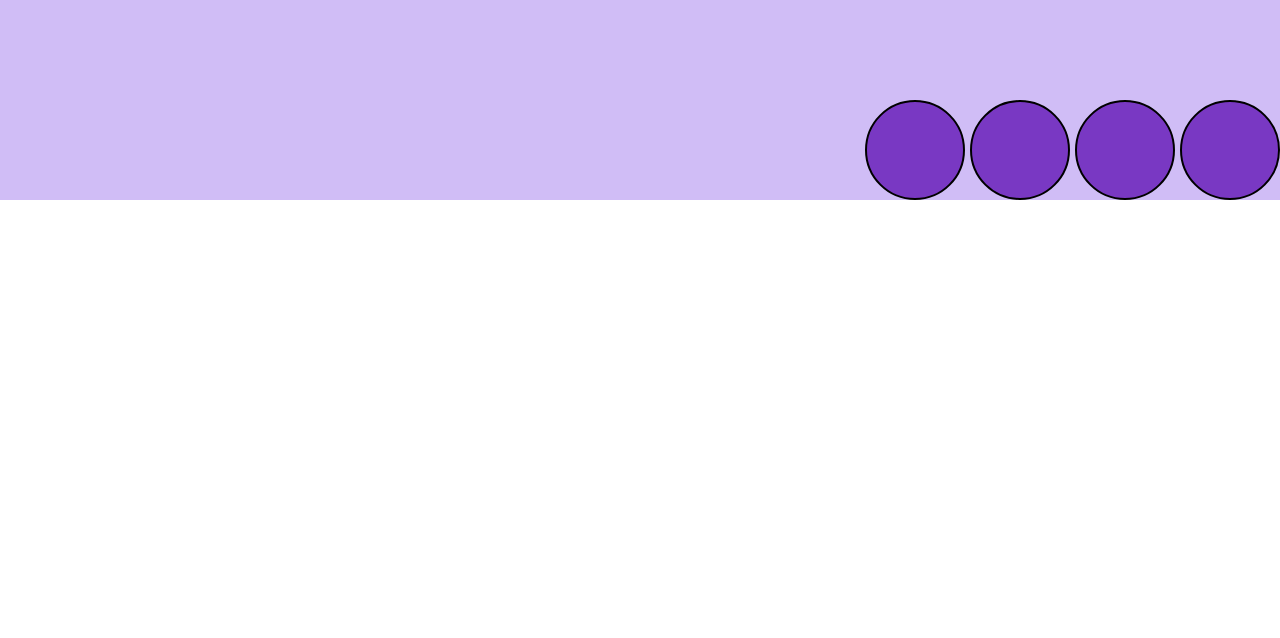
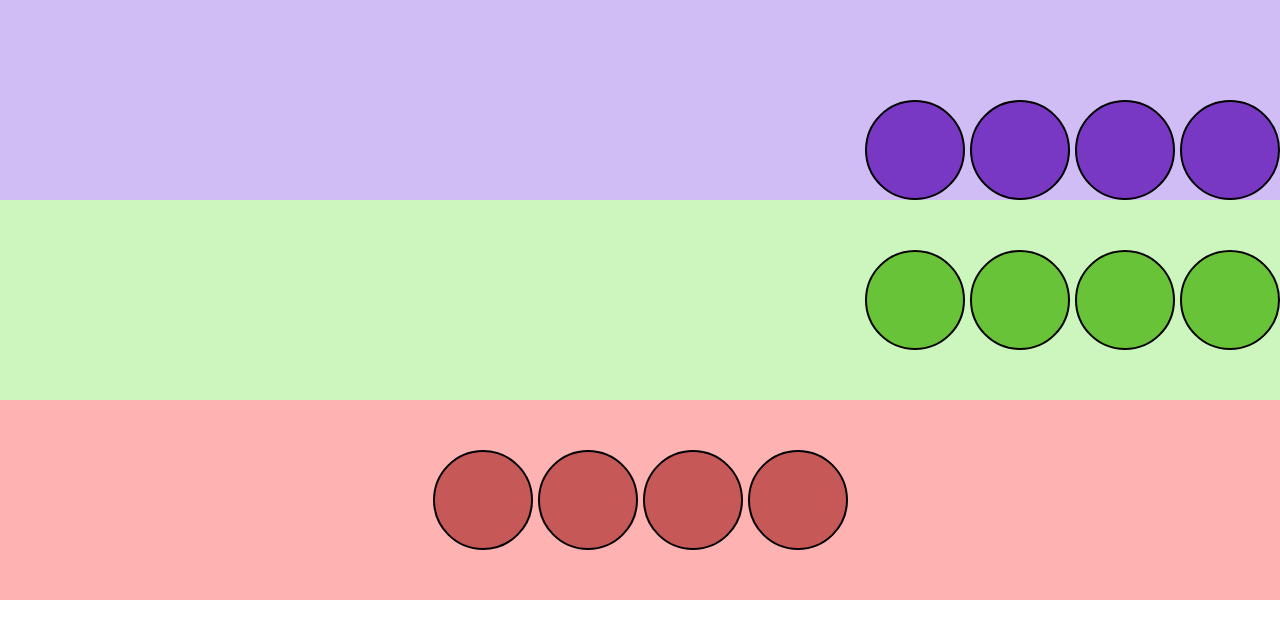
Before and after one commit to Fernanda8234/Flex, a plain HTML site: page index.html in a window 1280 px wide. Drawn offline with Linux system fonts and the light colour scheme.

Commit message:
circulos vermelhos criados

```diff
--- a/index.html
+++ b/index.html
@@ -16,6 +16,18 @@
             <div></div>
             <div></div>
         </div>
+        <div class="verde">
+            <div></div>
+            <div></div>
+            <div></div>
+            <div></div>
+        </div>
+        <div class="vermelho">
+            <div></div>
+            <div></div>
+            <div></div>
+            <div></div>
+        </div>
     </main>
 </body>
 
--- a/style.css
+++ b/style.css
@@ -28,3 +28,37 @@ li {
     border: 2px solid black;
     border-radius: 50%;
 }
+.verde {
+    width: 100vw;
+    height: 200px;
+    background-color: rgb(204, 246, 189);
+    display: flex;
+    justify-content: right;
+    align-items: center;
+    gap: 5px;
+}
+
+.verde div {
+    width: 100px;
+    height: 100px;
+    background-color: rgb(105, 195, 56);
+    border: 2px solid black;
+    border-radius: 50%;
+}
+.vermelho {
+    width: 100vw;
+    height: 200px;
+    background-color: rgb(254, 178, 178);
+    display: flex;
+    justify-content: center;
+    align-items: center;
+    gap: 5px;
+}
+
+.vermelho div {
+    width: 100px;
+    height: 100px;
+    background-color: rgb(199, 88, 88);
+    border: 2px solid black;
+    border-radius: 50%;
+}
```
